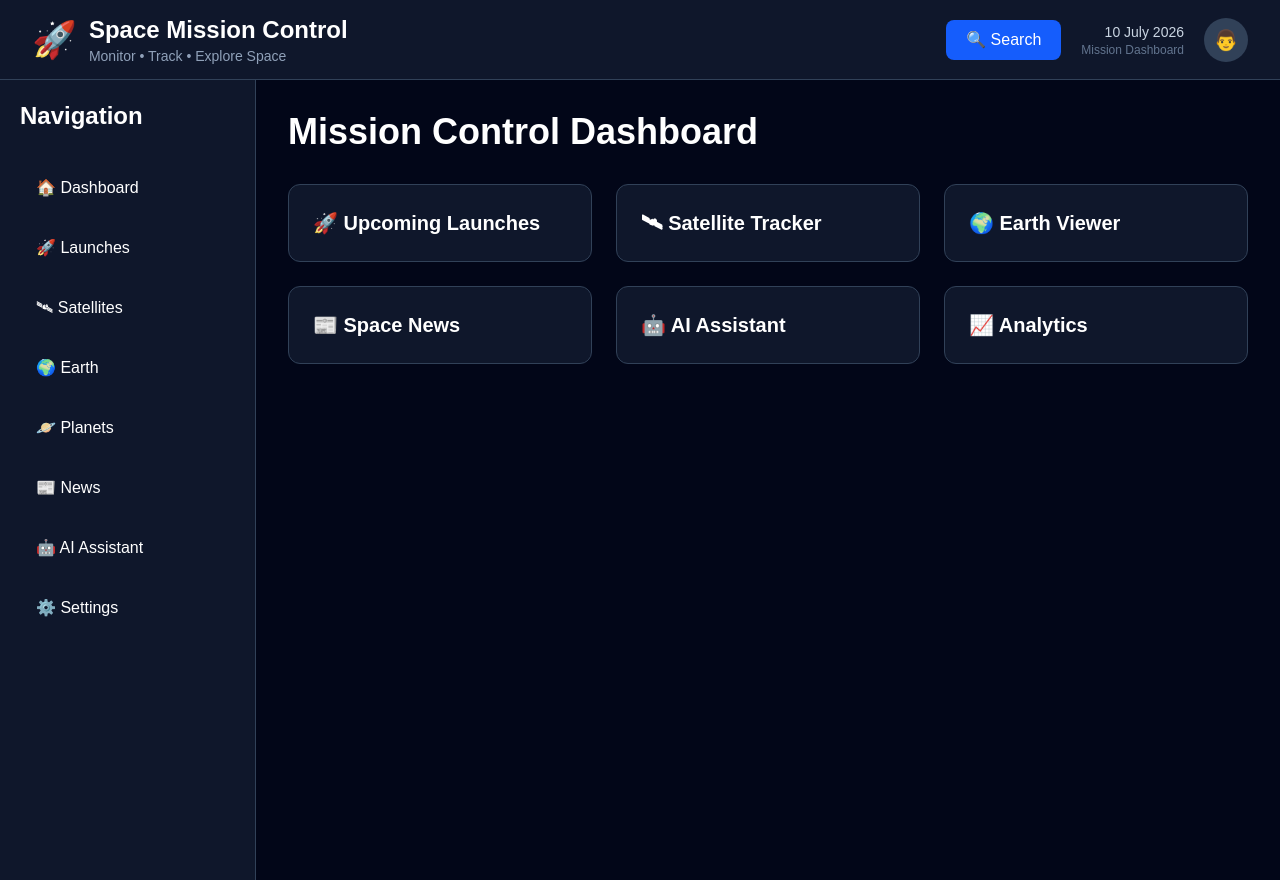
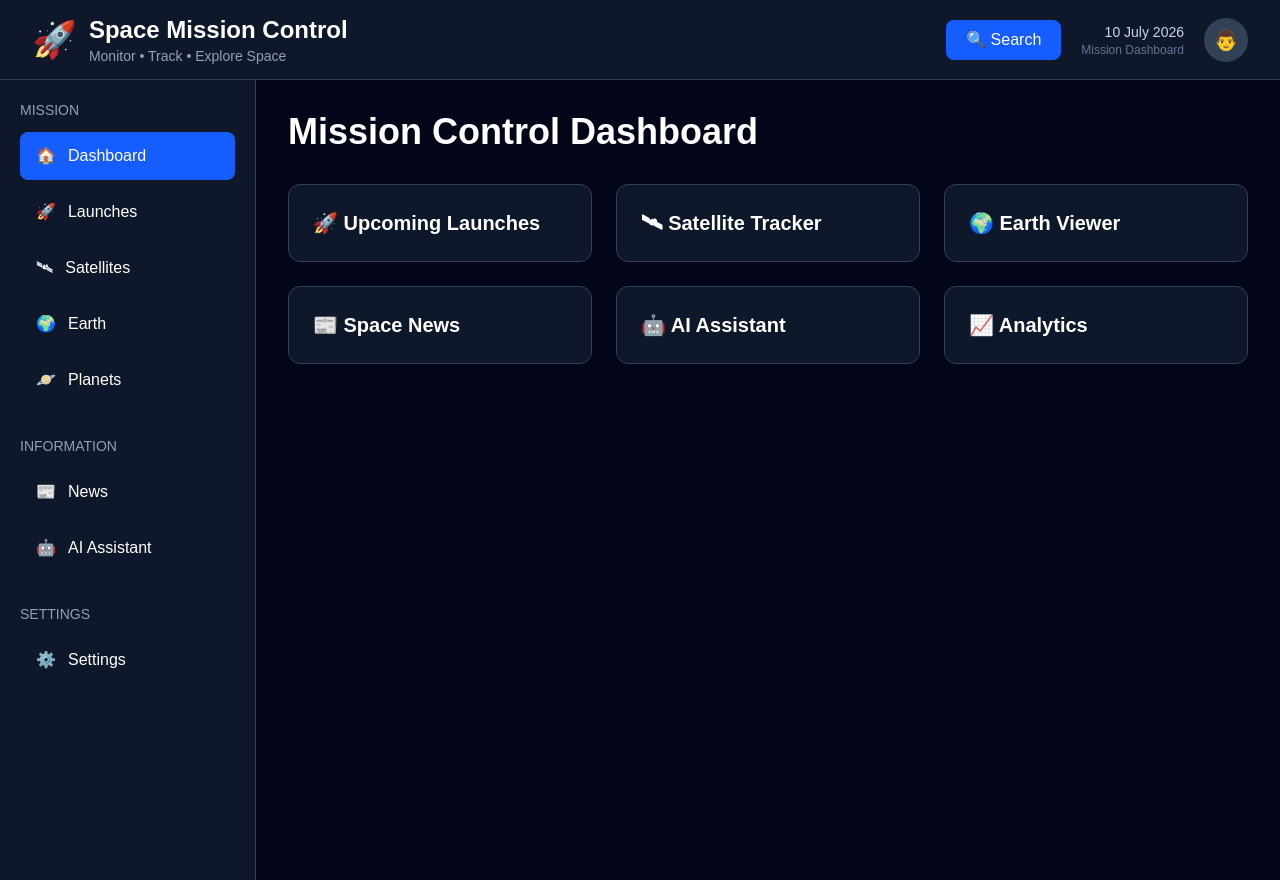
Before and after one commit to pragatipandey-tech/Space-Mission-Control, a React (Vite) app in the folder frontend/: page / in a window 1280 px wide. Built offline with nearby package versions, Linux system fonts and the light colour scheme.

Commit message:
feat: improve sidebar navigation design

```diff
--- a/frontend/src/components/layout/Sidebar.tsx
+++ b/frontend/src/components/layout/Sidebar.tsx
@@ -1,31 +1,91 @@
+import { useState } from "react";
+
 export default function Sidebar() {
-  const menuItems = [
-    "🏠 Dashboard",
-    "🚀 Launches",
-    "🛰 Satellites",
-    "🌍 Earth",
-    "🪐 Planets",
-    "📰 News",
-    "🤖 AI Assistant",
-    "⚙️ Settings",
+  const [activeItem, setActiveItem] = useState("Dashboard");
+
+  const missionItems = [
+    { icon: "🏠", name: "Dashboard" },
+    { icon: "🚀", name: "Launches" },
+    { icon: "🛰", name: "Satellites" },
+    { icon: "🌍", name: "Earth" },
+    { icon: "🪐", name: "Planets" },
+  ];
+
+  const informationItems = [
+    { icon: "📰", name: "News" },
+    { icon: "🤖", name: "AI Assistant" },
+  ];
+
+  const settingsItems = [
+    { icon: "⚙️", name: "Settings" },
   ];
 
   return (
-    <aside className="w-64 min-h-screen bg-slate-900 border-r border-slate-700 p-5">
-      <h2 className="text-2xl font-bold mb-8">
-        Navigation
+    <aside className="w-64 min-h-screen bg-slate-900 border-r border-slate-700 text-white p-5">
+
+      <h2 className="text-sm uppercase text-slate-400 mb-3">
+        Mission
       </h2>
 
-      <div className="space-y-3">
-        {menuItems.map((item) => (
+      <div className="space-y-2 mb-8">
+        {missionItems.map((item) => (
           <button
-            key={item}
-            className="w-full text-left px-4 py-3 rounded-lg hover:bg-slate-800 transition"
+            key={item.name}
+            onClick={() => setActiveItem(item.name)}
+            className={`w-full flex items-center gap-3 px-4 py-3 rounded-lg transition-all duration-300 ${
+              activeItem === item.name
+                ? "bg-blue-600 text-white"
+                : "hover:bg-slate-800"
+            }`}
           >
-            {item}
+            <span>{item.icon}</span>
+            <span>{item.name}</span>
           </button>
         ))}
       </div>
+
+      <h2 className="text-sm uppercase text-slate-400 mb-3">
+        Information
+      </h2>
+
+      <div className="space-y-2 mb-8">
+        {informationItems.map((item) => (
+          <button
+            key={item.name}
+            onClick={() => setActiveItem(item.name)}
+            className={`w-full flex items-center gap-3 px-4 py-3 rounded-lg transition-all duration-300 ${
+              activeItem === item.name
+                ? "bg-blue-600 text-white"
+                : "hover:bg-slate-800"
+            }`}
+          >
+            <span>{item.icon}</span>
+            <span>{item.name}</span>
+          </button>
+        ))}
+      </div>
+
+      <h2 className="text-sm uppercase text-slate-400 mb-3">
+        Settings
+      </h2>
+
+      <div className="space-y-2">
+        {settingsItems.map((item) => (
+          <button
+            key={item.name}
+            onClick={() => setActiveItem(item.name)}
+            className={`w-full flex items-center gap-3 px-4 py-3 rounded-lg transition-all duration-300 ${
+              activeItem === item.name
+                ? "bg-blue-600 text-white"
+                : "hover:bg-slate-800"
+            }`}
+          >
+            <span>{item.icon}</span>
+            <span>{item.name}</span>
+          </button>
+        ))}
+      </div>
+
     </aside>
   );
 }
```
